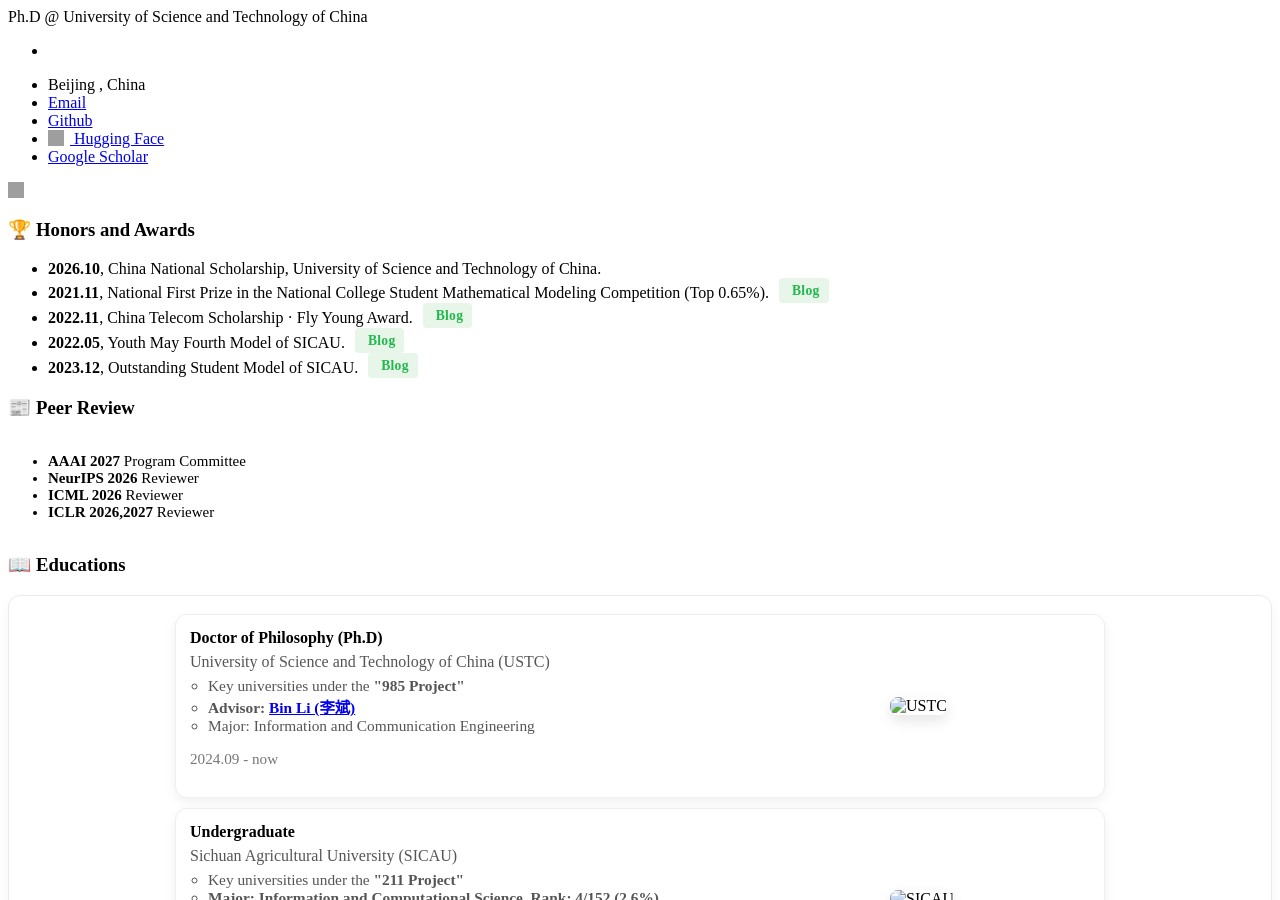
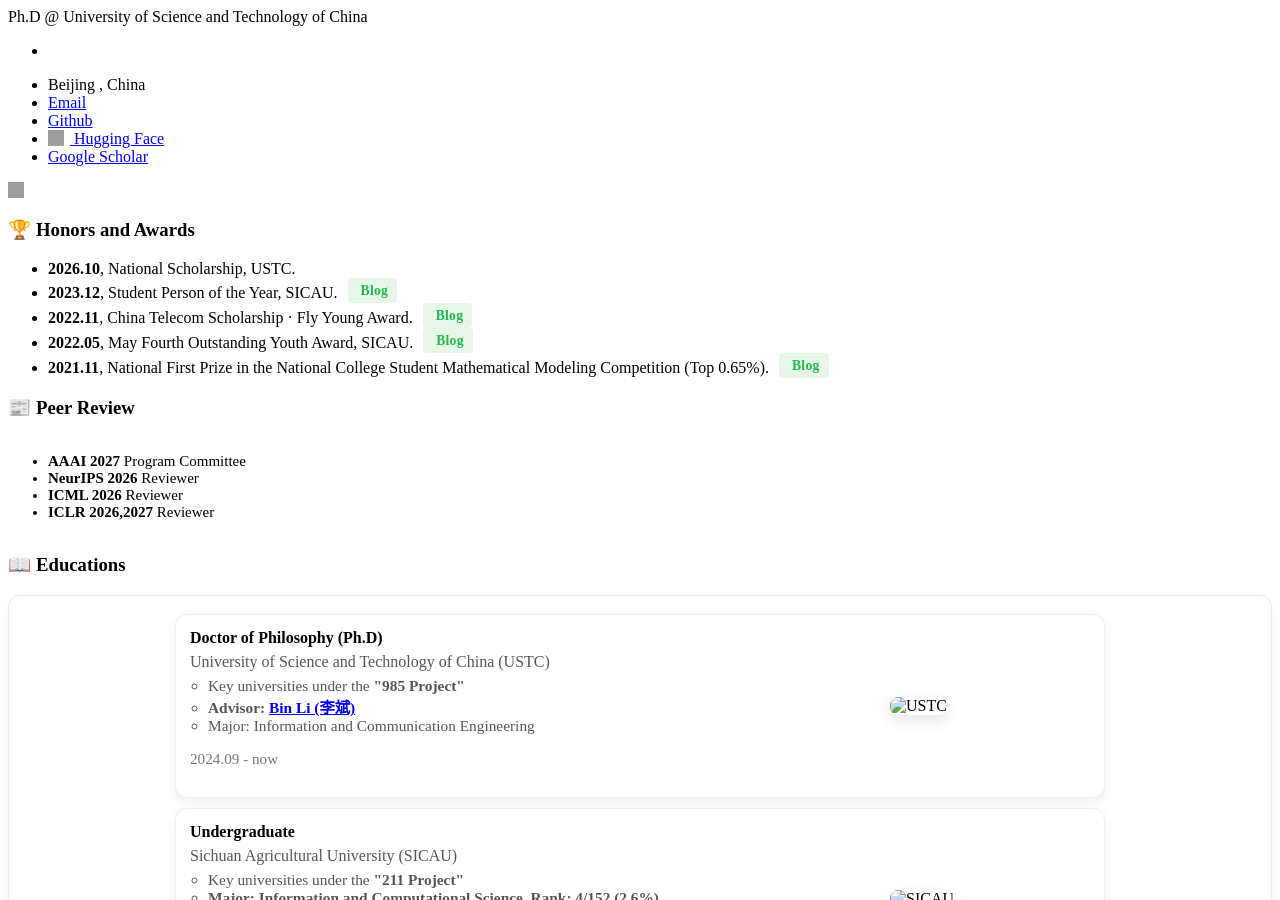
Before and after one commit to kailinjiang/kailinjiang.github.io, a Jekyll site: the page built from _pages/includes/others.md, in a window 1280 px wide and 900 px high, scrolled down 544 px. Built offline with Jekyll 4.4.1, drawn with Linux system fonts in a browser that asks for light colours; our own code applies the rules of GitHub Pages for plain Markdown files; grey boxes are pictures that could not be loaded.

Commit message:
Polish honors and award translations
Co-authored-by: Cursor <cursoragent@cursor.com>

```diff
--- a/_pages/includes/others.md
+++ b/_pages/includes/others.md
@@ -24,7 +24,7 @@ As these works are patented in China, all these names are directly translated fr
 	<ul>
 		<li><strong>2022.12</strong> Typical Innovation and Entrepreneurship Models of SICAU (<span class="highlight-info">10 school-wide slots available, CNY 1,000.00</span>).</li>
 		<li><strong>2022.11</strong> China Telecom Scholarship · Fly Young Award. (<span class="highlight-info">CNY 5,000.00</span>)</li>
-		<li><strong>2022.04</strong> Youth May Fourth Model of SICAU (<span class="highlight-info">10 school-wide slots available</span>).</li>
+		<li><strong>2022.04</strong> May Fourth Outstanding Youth Award, Sichuan Agricultural University (<span class="highlight-info">10 school-wide slots available</span>).</li>
     <li><strong>2022.04</strong> The Star of Science and Technology Innovation at SICAU (<span class="highlight-info">10 school-wide slots available, CNY 1,000.00</span>).</li>
     <li><strong>2021.12</strong> A-level Certificate of Comprehensive Quality for College Students in Sichuan Province.</li>
 
@@ -125,11 +125,13 @@ As these works are patented in China, all these names are directly translated fr
 </style>
 
 # 🏆 Honors and Awards
-- **2026.10**, China National Scholarship, University of Science and Technology of China.
+- **2026.10**, National Scholarship, USTC.
+- **2023.12**, Student Person of the Year, SICAU. <a href="https://news.sicau.edu.cn/info/1135/74600.htm" target="_blank" rel="noopener noreferrer" class="honors-blog"><img src="images/icons/WeChat.png" alt="">Blog</a>
+- **2022.11**, China Telecom Scholarship · Fly Young Award. <a href="https://news.sicau.edu.cn/info/1133/69730.htm" target="_blank" rel="noopener noreferrer" class="honors-blog"><img src="images/icons/WeChat.png" alt="">Blog</a>
+- **2022.05**, May Fourth Outstanding Youth Award, SICAU. <a href="https://news.sicau.edu.cn/info/1078/67652.htm" target="_blank" rel="noopener noreferrer" class="honors-blog"><img src="images/icons/WeChat.png" alt="">Blog</a>
 - **2021.11**, National First Prize in the National College Student Mathematical Modeling Competition (Top 0.65%). <a href="https://news.sicau.edu.cn/info/1078/65449.htm" target="_blank" rel="noopener noreferrer" class="honors-blog"><img src="images/icons/WeChat.png" alt="">Blog</a>
-- **2022.11**, China Telecom Scholarship · Fly Young Award. <a href="https://news.sicau.edu.cn/info/1133/69730.htm" target="_blank" rel="noopener noreferrer" class="honors-blog"><img src="images/icons/WeChat.png" alt="">Blog</a>
-- **2022.05**, Youth May Fourth Model of SICAU. <a href="https://news.sicau.edu.cn/info/1078/67652.htm" target="_blank" rel="noopener noreferrer" class="honors-blog"><img src="images/icons/WeChat.png" alt="">Blog</a>
-- **2023.12**, Outstanding Student Model of SICAU. <a href="https://news.sicau.edu.cn/info/1135/74600.htm" target="_blank" rel="noopener noreferrer" class="honors-blog"><img src="images/icons/WeChat.png" alt="">Blog</a>
+
+
 
 
 <span class='anchor' id='peer-review'></span>
```
